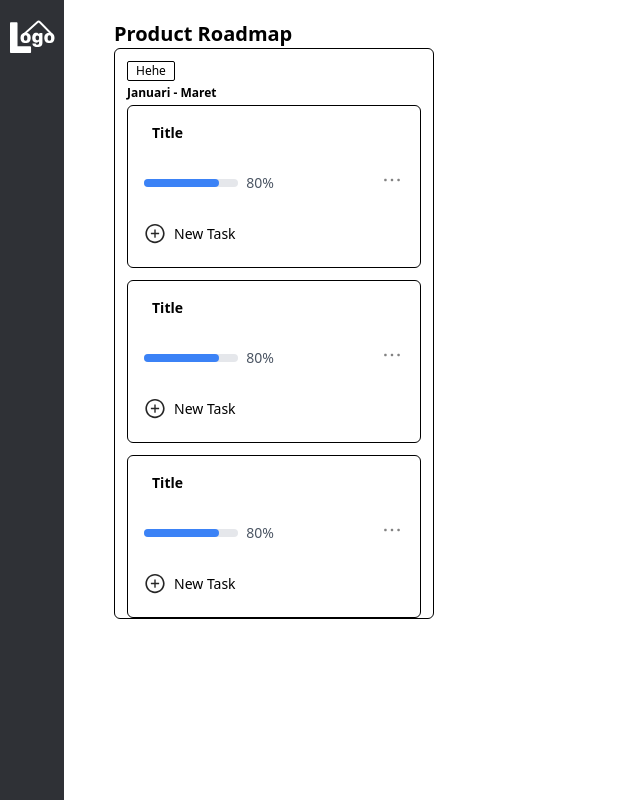
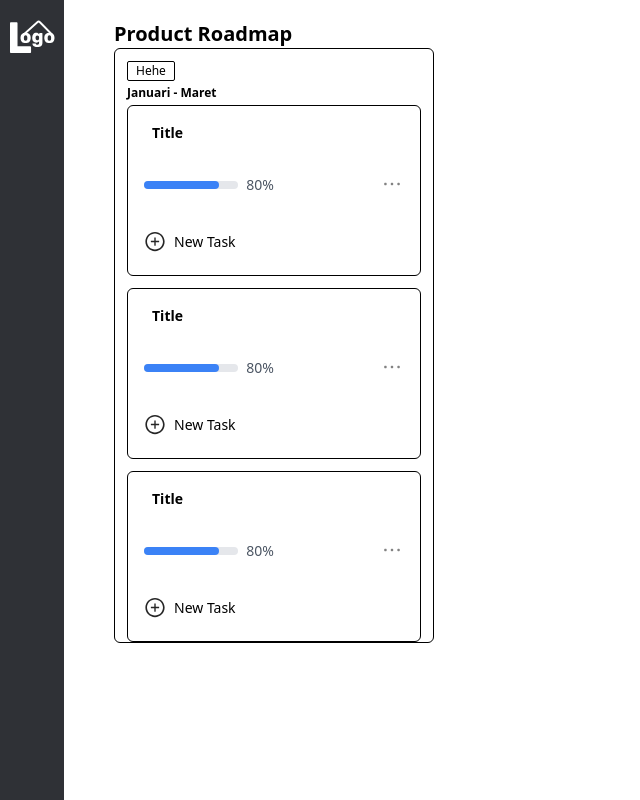
Before and after one commit to ekajaya740/mini-kanban, a React (Vite) app: page /v1/ in a window 1280 px wide. Shown: the whole page, without its empty margins (0-640 px from the left). Built offline with nearby package versions, Linux system fonts and the light colour scheme.

Commit message:
feat: add button component

```diff
--- a/src/components/button/Button.jsx
+++ b/src/components/button/Button.jsx
@@ -1,15 +1,52 @@
+import clsx from 'clsx';
 import PropTypes from 'prop-types'; // ES6
 
 Button.propTypes = {
   children: PropTypes.any,
   onClick: PropTypes.func,
+  bordered: PropTypes.bool,
+  fullWidth: PropTypes.bool,
+  asLink: PropTypes.bool,
+  href: PropTypes.string,
+  color: PropTypes.string,
+  usePadding: PropTypes.bool,
 };
 
 export default function Button(props) {
-  const { children, onClick } = props;
+  const {
+    children,
+    onClick,
+    bordered,
+    fullWidth,
+    href,
+    asLink,
+    color,
+    usePadding,
+  } = props;
+
+  if (asLink) {
+    return (
+      <a
+        href={href}
+        className={clsx(
+          'underline w-full items-center justify-center inline-flex text-sm py-1',
+          {
+            'px-4': usePadding,
+          }
+        )}>
+        {children}
+      </a>
+    );
+  }
+
   return (
     <button
-      className='inline-flex space-x-2 text-sm items-center'
+      className={clsx('inline-flex space-x-2 text-sm items-center py-1', {
+        border: bordered,
+        'px-4': usePadding,
+        'w-full justify-center': fullWidth,
+        'bg-success text-white': color === 'success',
+      })}
       onClick={onClick}>
       {children}
     </button>
```
